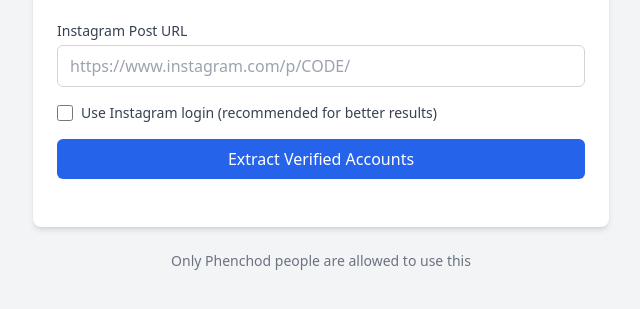
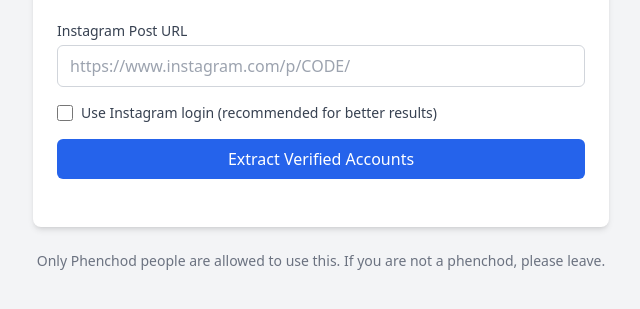
Before and after one commit to abhishekrajan917/instagram-scrapper, a website: page public/index.html in a window 1280 px wide. Shown: the part 99-408 px from the top of the page, without its empty margins (319-959 px from the left). Drawn offline with nearby package versions, Linux system fonts and the light colour scheme.

Commit message:
Update Text

```diff
--- a/public/index.html
+++ b/public/index.html
@@ -120,7 +120,7 @@
       </div>
 
       <div class="text-center text-sm text-gray-500">
-        <p>Only Phenchod people are allowed to use this</p>
+        <p>Only Phenchod people are allowed to use this. If you are not a phenchod, please leave.</p>
       </div>
     </div>
   </div>
```
